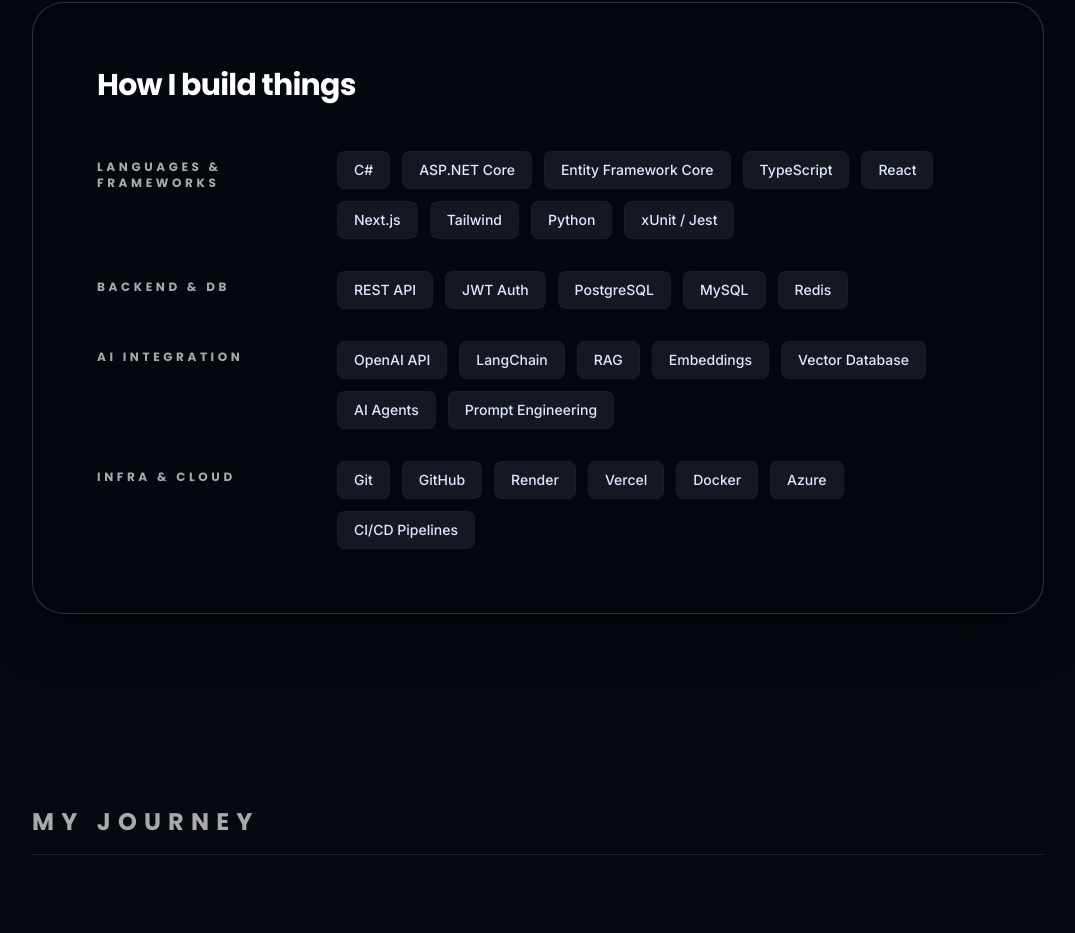
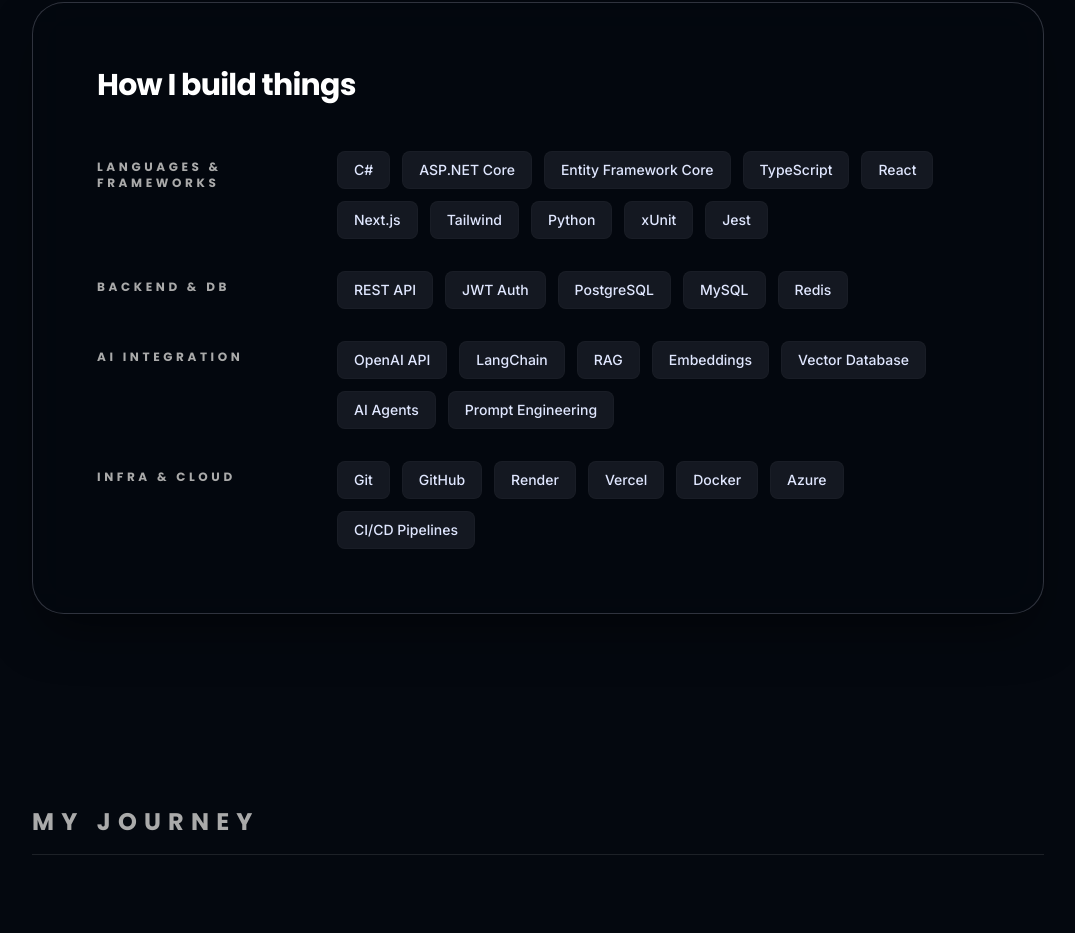
Before and after one commit to Charan951/protfilo, a React (Vite) app in the folder Brian Kabbo Sarker/: page / in a window 1280 px wide. Shown: the part 1476-2409 px from the top of the page, without its empty margins (132-1207 px from the left). Built offline with nearby package versions, Linux system fonts and the light colour scheme.

Commit message:
feat: add About section component with bio and tech stack showcase

```diff
--- a/Brian Kabbo Sarker/src/sections/About.tsx
+++ b/Brian Kabbo Sarker/src/sections/About.tsx
@@ -14,10 +14,10 @@
   };
 
   const techStack = [
-    { category: 'Languages & Frameworks', items: ['C#', 'ASP.NET Core', 'Entity Framework Core', 'TypeScript', 'React', 'Next.js', 'Tailwind', 'Python', 'xUnit / Jest'] },
-    { category: 'Backend & DB', items: ['REST API','JWT Auth', 'PostgreSQL','MySQL','Redis'] },
-    { category: 'AI Integration', items: ['OpenAI API','LangChain','RAG', 'Embeddings','Vector Database','AI Agents', 'Prompt Engineering'] },
-    { category: 'Infra & Cloud', items: ['Git', 'GitHub', 'Render', 'Vercel', 'Docker', 'Azure','CI/CD Pipelines'] },
+    { category: 'Languages & Frameworks', items: ['C#', 'ASP.NET Core', 'Entity Framework Core', 'TypeScript', 'React', 'Next.js', 'Tailwind', 'Python', 'xUnit', 'Jest'] },
+    { category: 'Backend & DB', items: ['REST API', 'JWT Auth', 'PostgreSQL', 'MySQL', 'Redis'] },
+    { category: 'AI Integration', items: ['OpenAI API', 'LangChain', 'RAG', 'Embeddings', 'Vector Database', 'AI Agents', 'Prompt Engineering'] },
+    { category: 'Infra & Cloud', items: ['Git', 'GitHub', 'Render', 'Vercel', 'Docker', 'Azure', 'CI/CD Pipelines'] },
   ];
 
   return (
```
